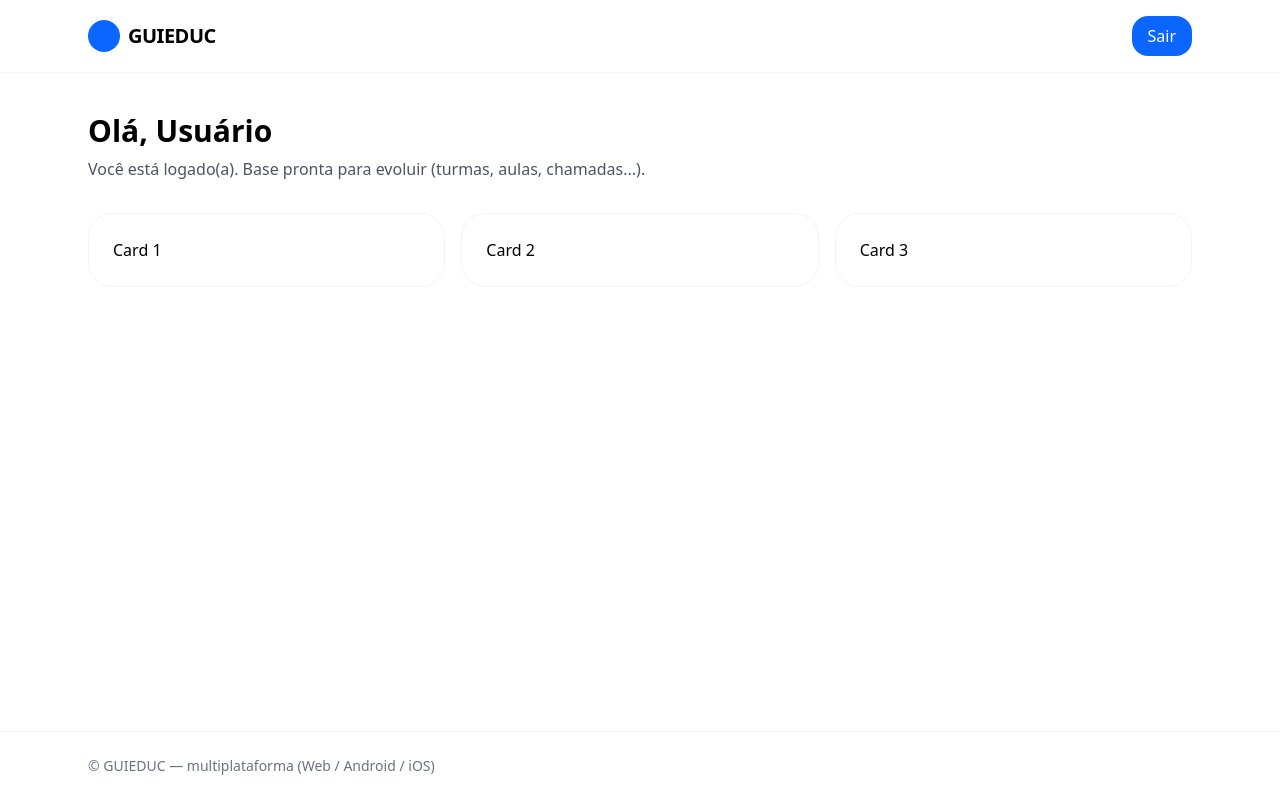
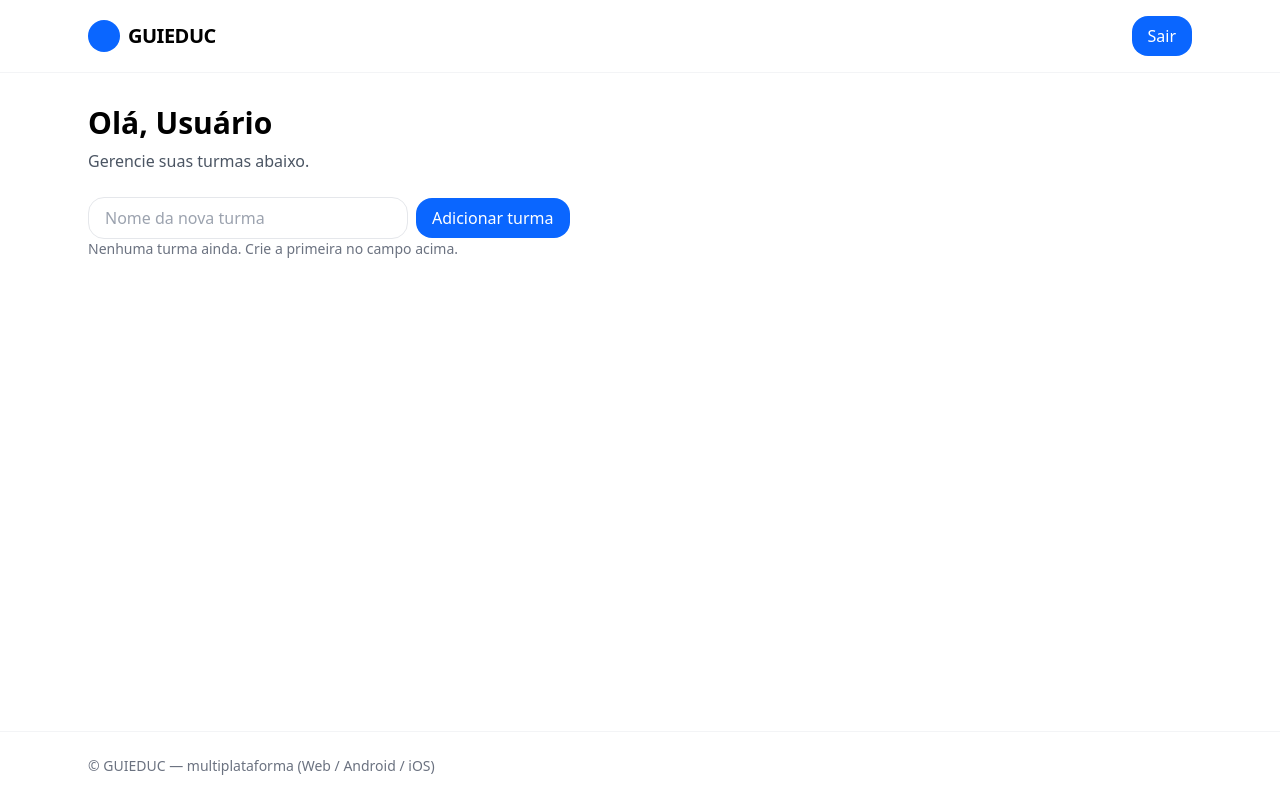
Before and after one commit to guilhermecardosocruz/guieduc, a Next.js app: page /dashboard in a window 1280 px wide. Built offline with nearby package versions, Linux system fonts and the light colour scheme.

Commit message:
fix(dashboard): restaurar grid de turmas com saudação e CRUD leve; remover cards mock

```diff
--- a/app/(app)/dashboard/page.tsx
+++ b/app/(app)/dashboard/page.tsx
@@ -2,28 +2,48 @@
 import { useEffect, useState } from "react";
 import { useRouter } from "next/navigation";
 import Brand from "@/components/Brand";
+import TurmasGrid from "@/components/TurmasGrid";
+import { listTurmas, addTurma, removeTurma, type Turma } from "@/lib/storage";
 
 type User = { name: string; email: string };
 
 export default function DashboardPage() {
   const router = useRouter();
   const [user, setUser] = useState<User | null>(null);
+  const [turmas, setTurmas] = useState<Turma[]>([]);
+  const [novoNome, setNovoNome] = useState("");
 
   useEffect(() => {
     if (typeof window === "undefined") return;
     try {
       const raw = localStorage.getItem("guieduc:user");
-      setUser(raw ? JSON.parse(raw) as User : null);
+      setUser(raw ? (JSON.parse(raw) as User) : null);
     } catch {
       setUser(null);
     }
+    setTurmas(listTurmas());
   }, []);
 
-  function fakeLogout() {
+  function onLogout() {
     if (typeof window !== "undefined") {
       localStorage.removeItem("guieduc:user");
     }
     router.push("/login");
+  }
+
+  function onAddTurma(e: React.FormEvent) {
+    e.preventDefault();
+    const nome = novoNome.trim();
+    if (!nome) return;
+    addTurma(nome);
+    setTurmas(listTurmas());
+    setNovoNome("");
+  }
+
+  function onDeleteTurma(id: string) {
+    if (!confirm("Excluir esta turma?")) return;
+    removeTurma(id);
+    setTurmas(listTurmas());
   }
 
   const nome = user?.name || "Usuário";
@@ -33,20 +53,26 @@ export default function DashboardPage() {
       <header className="w-full border-b border-gray-100 bg-white">
         <div className="mx-auto max-w-6xl px-6 py-4 flex items-center justify-between">
           <Brand />
-          <button onClick={fakeLogout} className="btn-primary">Sair</button>
+          <button onClick={onLogout} className="btn-primary">Sair</button>
         </div>
       </header>
 
       <main className="flex-1">
-        <div className="mx-auto max-w-6xl px-6 py-10">
+        <div className="mx-auto max-w-6xl px-6 py-8">
           <h1 className="text-3xl font-bold mb-2">Olá, {nome}</h1>
-          <p className="text-gray-600">Você está logado(a). Base pronta para evoluir (turmas, aulas, chamadas...).</p>
+          <p className="text-gray-600">Gerencie suas turmas abaixo.</p>
 
-          <div className="mt-8 grid sm:grid-cols-2 lg:grid-cols-3 gap-4">
-            <div className="rounded-3xl border border-gray-100 p-6 bg-white">Card 1</div>
-            <div className="rounded-3xl border border-gray-100 p-6 bg-white">Card 2</div>
-            <div className="rounded-3xl border border-gray-100 p-6 bg-white">Card 3</div>
-          </div>
+          <form onSubmit={onAddTurma} className="mt-6 flex flex-wrap items-center gap-2">
+            <input
+              className="input max-w-xs"
+              placeholder="Nome da nova turma"
+              value={novoNome}
+              onChange={(e) => setNovoNome(e.target.value)}
+            />
+            <button className="btn-primary">Adicionar turma</button>
+          </form>
+
+          <TurmasGrid turmas={turmas} onDelete={onDeleteTurma} />
         </div>
       </main>
 
--- a/components/TurmasGrid.tsx
+++ b/components/TurmasGrid.tsx
@@ -1,51 +1,37 @@
 "use client";
-import Link from "next/link";
-import { Turma } from "@/lib/storage";
-import { Trash2 } from "lucide-react";
+import type { Turma } from "@/lib/storage";
 
 export default function TurmasGrid({
   turmas,
-  onDelete
+  onDelete,
 }: {
   turmas: Turma[];
   onDelete: (id: string) => void;
 }) {
-  if (turmas.length === 0) {
+  if (!turmas.length) {
     return (
-      <div className="rounded-2xl border border-gray-100 p-4 bg-white text-sm text-gray-600">
-        Nenhuma turma ainda. Use o formulário acima para criar sua primeira turma.
-      </div>
+      <p className="text-sm text-gray-500">
+        Nenhuma turma ainda. Crie a primeira no campo acima.
+      </p>
     );
   }
 
   return (
-    <div className="grid sm:grid-cols-2 lg:grid-cols-3 gap-3">
+    <div className="mt-4 grid sm:grid-cols-2 lg:grid-cols-3 gap-4">
       {turmas.map((t) => (
-        <Link
-          key={t.id}
-          href={`/turmas/${t.id}`}
-          className="group relative rounded-2xl border border-gray-100 bg-white p-4 hover:shadow-sm hover:-translate-y-px transition"
-          aria-label={`Abrir turma ${t.nome}`}
-        >
-          <div className="pr-10 text-base font-semibold text-gray-900 truncate">
-            {t.nome}
-          </div>
-
-          {/* botão excluir (não navega ao clicar) */}
+        <div key={t.id} className="relative overflow-hidden rounded-2xl border border-gray-100 bg-white">
+          <a href={`/turmas/${t.id}`} className="block px-4 py-3">
+            <div className="font-medium truncate">{t.nome}</div>
+          </a>
           <button
-            onClick={(e) => {
-              e.preventDefault();
-              e.stopPropagation();
-              if (confirm(`Excluir a turma "${t.nome}"?`)) onDelete(t.id);
-            }}
-            className="absolute top-2 right-2 inline-flex items-center justify-center h-8 w-8 rounded-xl border border-red-200 text-red-600 hover:bg-red-50"
+            onClick={() => onDelete(t.id)}
+            className="absolute right-2 top-2 rounded-xl border border-red-200 px-2 py-1 text-xs text-red-600 hover:bg-red-50"
             aria-label={`Excluir turma ${t.nome}`}
-            title="Excluir"
+            title="Excluir turma"
           >
-            <Trash2 size={16} aria-hidden="true" />
-            <span className="sr-only">Excluir</span>
+            Excluir
           </button>
-        </Link>
+        </div>
       ))}
     </div>
   );
```
Also changed, not shown: 1 other file (tests, documents, lock files or other folders).
